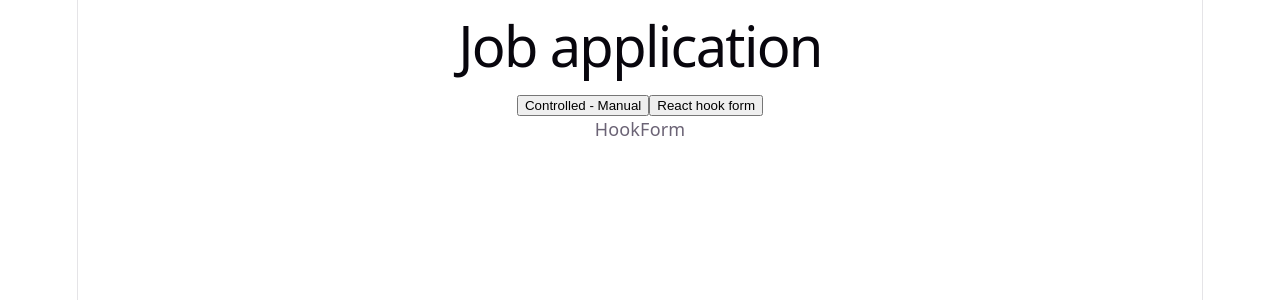
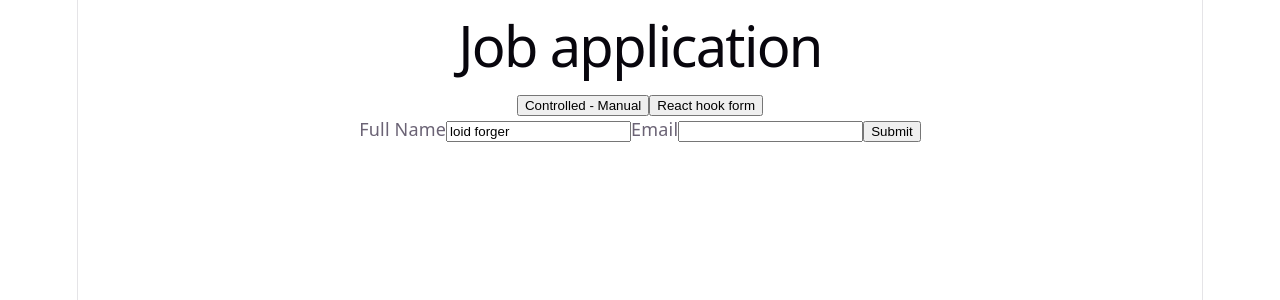
Before and after one commit to TheAdroitDev/ChaiCode-Cohort-2026, a React (Vite) app in the folder May-2026/Building-Modern-Frameworks/Introduction-To-React/foundation-06/: page / in a window 1280 px wide. Both pictures are taken after a click on the button "React hook form". Shown: the top 300 px of the page. Built offline with nearby package versions, Linux system fonts and the light colour scheme.

Commit message:
feat: implement form handling and validation in HookForm component

```diff
--- a/May-2026/Building-Modern-Frameworks/Introduction-To-React/foundation-06/src/components/HookForm.jsx
+++ b/May-2026/Building-Modern-Frameworks/Introduction-To-React/foundation-06/src/components/HookForm.jsx
@@ -3,9 +3,40 @@ import { useForm } from "react-hook-form";
 const ROLES = ["Frontend", "Backend", "AI Engineer"];
 
 const HookForm = () => {
-  return (
-    <div>HookForm</div>
-  )
+    const { register, handleSubmit, watch, formState: { errors, isSubmitted, isSubmitSuccessful, isSubmitting } } = useForm({
+        defaultValues: { name: "loid forger", mode: "onTouched" }
+    });
+
+    function sumbit(data) {
+        return new Promise((res) => console.log("submitted"), data)
+    }
+
+    if (isSubmitted) {
+        return (
+            <div>
+                <h1>Form submitted successfully</h1>
+            </div>
+        )
+    }
+    return (
+        <div>
+            <form onSubmit={handleSubmit(sumbit())}>
+                <label>
+                    Full Name
+                    <input {...register("name", { required: "Name is required" })} type="text" />
+                    {errors.name && <span>{errors.name.message}</span>}
+                </label>
+
+                <label>
+                    Email
+                    <input {...register("email", { required: "Email is required" })} type="email" />
+                    {errors.email && <span>{errors.email.message}</span>}
+                </label>
+
+                <button type="submit" disabled={isSubmitting}>{isSubmitting ? "Submitting": "Submit"}</button>
+            </form>
+        </div>
+    )
 }
 
 export default HookForm
```
